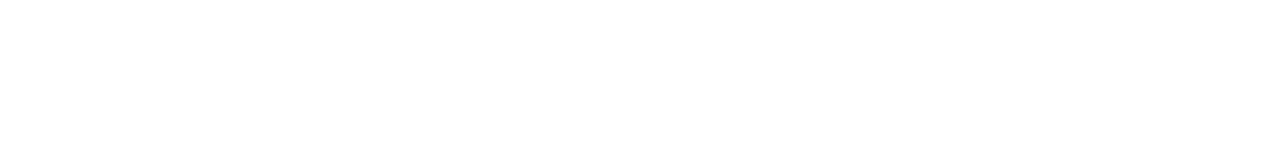
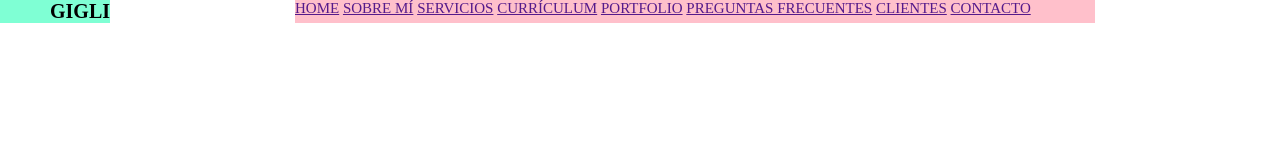
Before and after one commit to DesireeGigli/Trabajo-Final-Gigli, a plain HTML site: page index.html in a window 1280 px wide. Drawn offline with Linux system fonts and the light colour scheme.

Commit message:
Agregue una parte del header

```diff
--- a/estilo.css
+++ b/estilo.css
@@ -0,0 +1,22 @@
+*{
+    margin: 0;
+    padding: 0;
+}
+
+header{
+    display: flex;
+}
+
+nav{
+     width: 800px;
+    background-color: pink;
+    margin: 0 auto;
+    font-size: 15px;
+}
+
+h1{
+    background-color: aquamarine;
+    padding-left: 50px;
+    font-size: 20px;
+
+}
--- a/index.html
+++ b/index.html
@@ -4,11 +4,36 @@
     <meta charset="UTF-8">
     <meta http-equiv="X-UA-Compatible" content="IE=edge">
     <meta name="viewport" content="width=device-width, initial-scale=1.0">
-    <title>Document</title>
+    <title>Portfolio Desirée Gigli</title>
     <link rel="stylesheet" href="estilo.css">
 </head>
+
 <body>
 
+    <header>
+
+    <h1>GIGLI</h1>
+<nav>
+<a href="">HOME</a>
+<a href="">SOBRE MÍ</a>
+<a href="">SERVICIOS</a>
+<a href="">CURRÍCULUM</a>
+<a href="">PORTFOLIO</a>
+<a href="">PREGUNTAS FRECUENTES</a>
+<a href="">CLIENTES</a>
+<a href="">CONTACTO</a>
+</nav>
+
+  </header>
+
+  <main>
+
+<section>
+
+</section>
+
+
+  </main>
 
 </body>
 </html>
```
